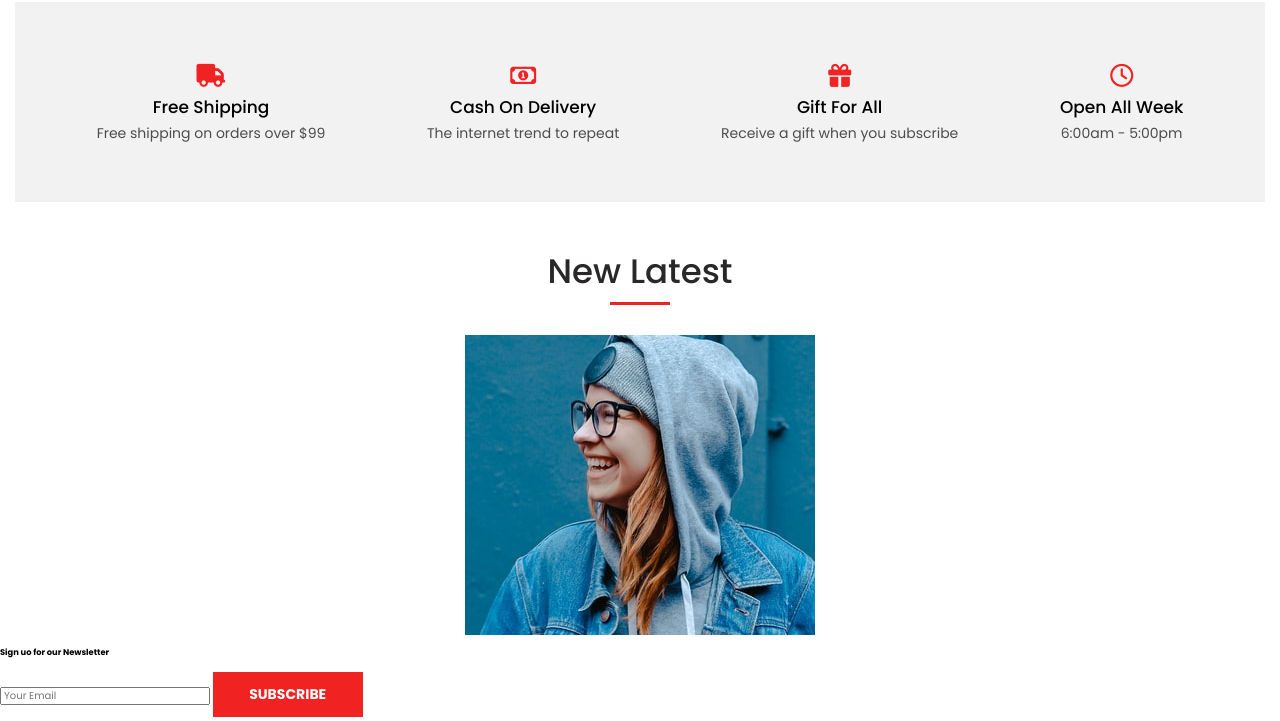
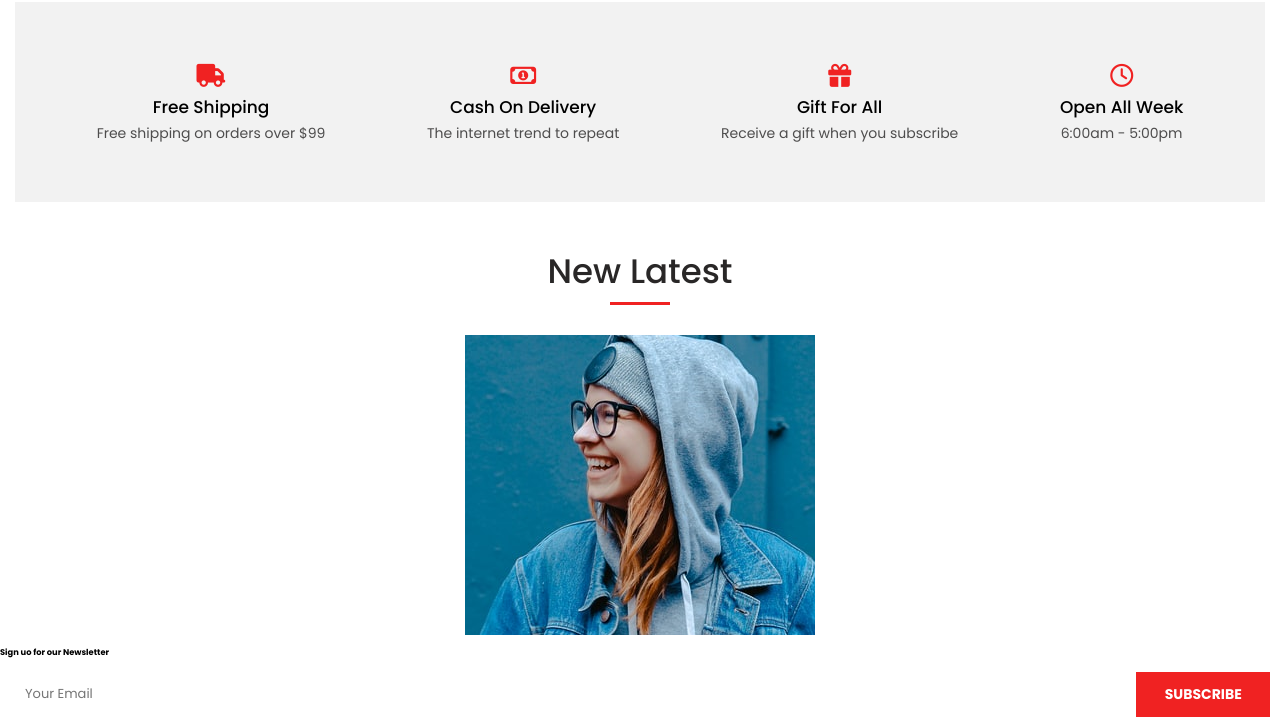
Before and after one commit to brett-powers/Website-Practice, a plain HTML site: page index.html in a window 1280 px wide. Shown: the part 3625-4346 px from the top of the page. Drawn offline with Linux system fonts and the light colour scheme.

Commit message:
Create styles for input group.

```diff
--- a/css/styles.css
+++ b/css/styles.css
@@ -571,3 +571,20 @@ a {
     background: 50% 50% url(../images/people-3.jpg) no-repeat;
   }
 }
+/*Newsletter*/
+.input-group {
+  display: flex;
+  justify-content: space-between;
+  margin: 0 10px;
+}
+.newsLetter__input {
+  border: none;
+  font-size: 1.3rem;
+  outline: none;
+  padding-left: 15px;
+  transition: border 0.3s;
+  width: 100%;
+}
+.newsLetter__input:focus {
+  border: 1px solid var(--color-primary);
+}
```
